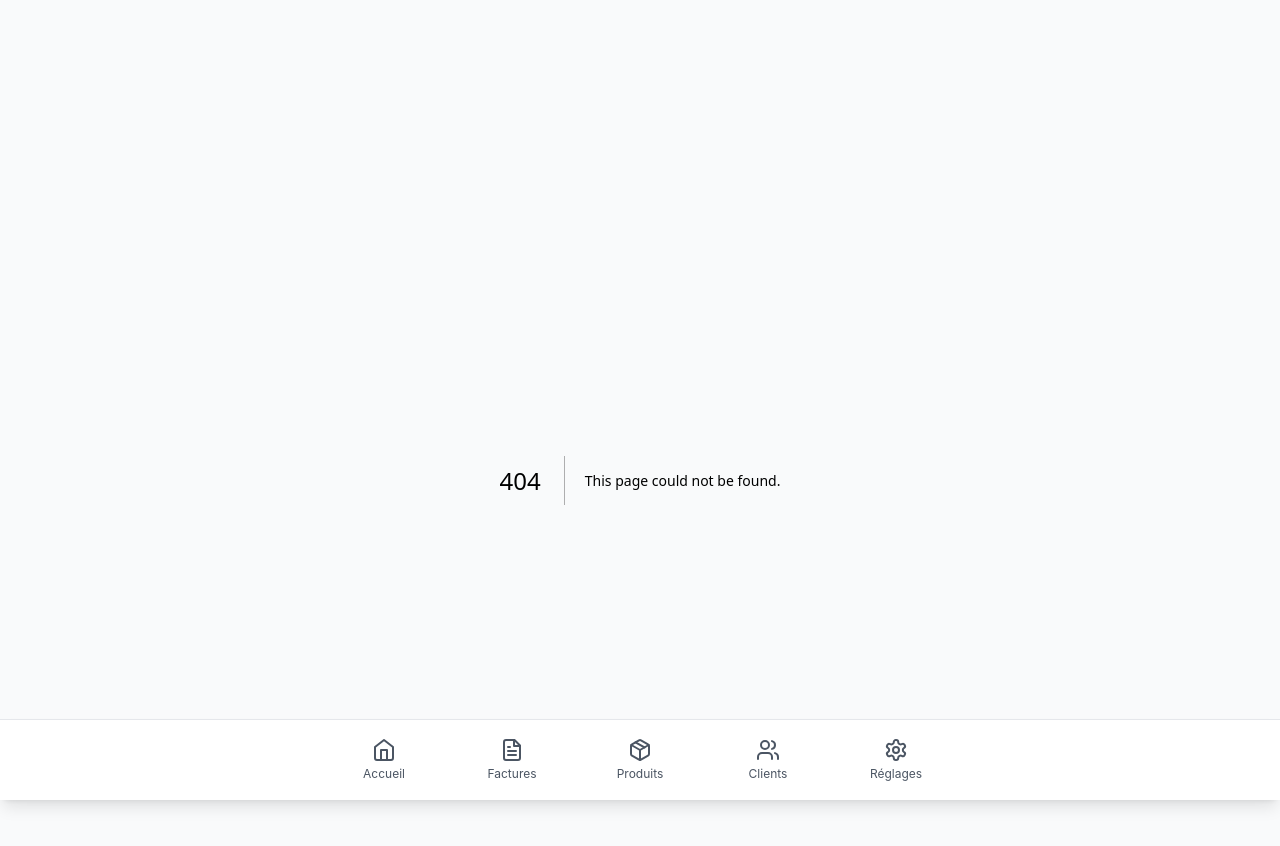
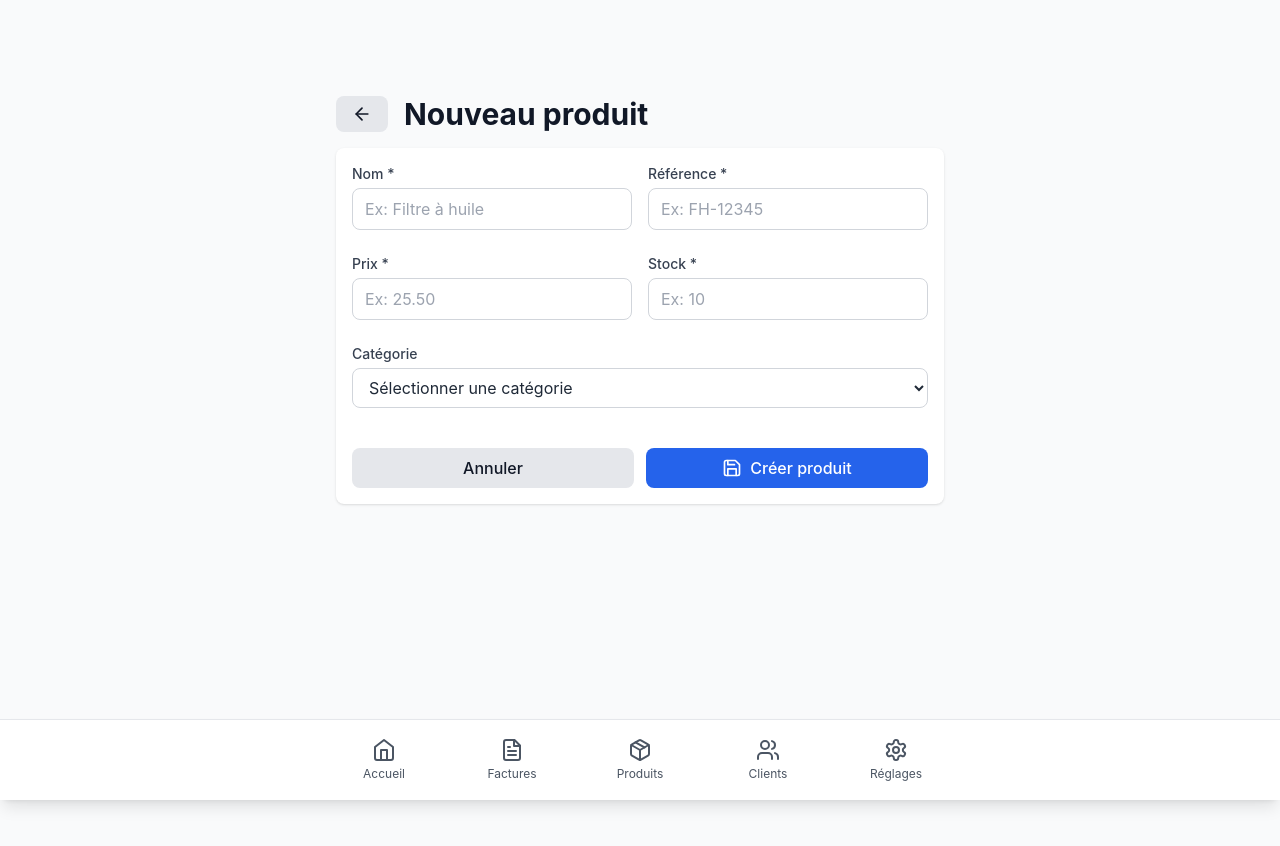
Before and after one commit to ahmedX999/FacturAuto, a Next.js app: page /produits/nouveau in a window 1280 px wide. Before the commit this address had no page. Shown: the top 846 px of the page. After the commit the page ends 800 px from the top, so only its background shows below. Built offline with nearby package versions, Linux system fonts and the light colour scheme.

Commit message:
improve ui ux

```diff
--- /dev/null
+++ b/app/clients/nouveau/page.tsx
@@ -0,0 +1,115 @@
+'use client';
+
+import { useState } from 'react';
+import { useRouter } from 'next/navigation';
+import Link from 'next/link';
+import { addClient } from '@/lib/db';
+import { useNotification } from '@/lib/store';
+import { ArrowLeft, Save } from 'lucide-react';
+
+export default function NewClient() {
+  const router = useRouter();
+  const [formData, setFormData] = useState({
+    nom: '',
+    telephone: '',
+    adresse: '',
+  });
+  const [loading, setLoading] = useState(false);
+  const { show: showNotification } = useNotification();
+
+  async function handleSubmit(e: React.FormEvent) {
+    e.preventDefault();
+
+    if (!formData.nom || !formData.telephone) {
+      showNotification('Veuillez remplir les champs obligatoires', 'error');
+      return;
+    }
+
+    setLoading(true);
+
+    try {
+      await addClient(formData);
+      showNotification('Client créé avec succès', 'success');
+      router.push('/clients');
+    } catch (error) {
+      console.error('Error:', error);
+      showNotification('Erreur lors de la création', 'error');
+    } finally {
+      setLoading(false);
+    }
+  }
+
+  return (
+    <div className="p-4 space-y-4">
+      <div className="flex items-center gap-4">
+        <Link
+          href="/clients"
+          className="btn btn-secondary"
+        >
+          <ArrowLeft size={20} />
+        </Link>
+        <h1 className="text-3xl font-bold text-gray-900">Nouveau client</h1>
+      </div>
+
+      <form onSubmit={handleSubmit} className="card space-y-6">
+        <div>
+          <label className="label">Nom *</label>
+          <input
+            type="text"
+            placeholder="Ex: Mostafa Ait Mohammed"
+            value={formData.nom}
+            onChange={(e) =>
+              setFormData({ ...formData, nom: e.target.value })
+            }
+            className="input"
+            required
+          />
+        </div>
+
+        <div>
+          <label className="label">Téléphone *</label>
+          <input
+            type="tel"
+            placeholder="Ex: 06 12 34 56 78"
+            value={formData.telephone}
+            onChange={(e) =>
+              setFormData({ ...formData, telephone: e.target.value })
+            }
+            className="input"
+            required
+          />
+        </div>
+
+        <div>
+          <label className="label">Adresse</label>
+          <textarea
+            placeholder="Ex: 123 Rue de la Paix, Casablanca"
+            value={formData.adresse}
+            onChange={(e) =>
+              setFormData({ ...formData, adresse: e.target.value })
+            }
+            className="input min-h-20 resize-none"
+            rows={3}
+          />
+        </div>
+
+        <div className="flex gap-3 pt-4">
+          <Link
+            href="/clients"
+            className="flex-1 btn btn-secondary justify-center"
+          >
+            Annuler
+          </Link>
+          <button
+            type="submit"
+            className="flex-1 btn btn-primary justify-center gap-2"
+            disabled={loading}
+          >
+            <Save size={20} />
+            {loading ? 'Création...' : 'Créer client'}
+          </button>
+        </div>
+      </form>
+    </div>
+  );
+}
--- a/app/clients/page.tsx
+++ b/app/clients/page.tsx
@@ -1,6 +1,7 @@
 'use client';
 
 import { useEffect, useState } from 'react';
+import Link from 'next/link';
 import { getAllClients, Client } from '@/lib/db';
 import { useNotification } from '@/lib/store';
 import { Edit2, Trash2, Phone, MapPin, Plus } from 'lucide-react';
@@ -140,15 +141,12 @@ export default function Clients() {
       )}
 
       {!showForm && (
-        <button
-          onClick={() => {
-            setEditingClient(null);
-            setShowForm(true);
-          }}
+        <Link
+          href="/clients/nouveau"
           className="fixed bottom-24 right-4 bg-blue-600 hover:bg-blue-700 text-white rounded-full p-4 shadow-lg transition-all hover:shadow-xl active:scale-95 z-40"
         >
           <Plus size={28} />
-        </button>
+        </Link>
       )}
     </div>
   );
--- a/app/factures/nouvelle/page.tsx
+++ b/app/factures/nouvelle/page.tsx
@@ -418,7 +418,7 @@ export default function NewInvoice() {
                   Fermer
                 </button>
                 <Link
-                  href="/clients"
+                  href="/clients/nouveau"
                   className="flex-1 btn btn-primary justify-center"
                   onClick={() => setShowNoClientsPopup(false)}
                 >
@@ -458,7 +458,7 @@ export default function NewInvoice() {
                   Fermer
                 </button>
                 <Link
-                  href="/produits"
+                  href="/produits/nouveau"
                   className="flex-1 btn btn-primary justify-center"
                   onClick={() => setShowNoProductsPopup(false)}
                 >
--- /dev/null
+++ b/app/produits/nouveau/page.tsx
@@ -0,0 +1,193 @@
+'use client';
+
+import { useState } from 'react';
+import { useRouter } from 'next/navigation';
+import Link from 'next/link';
+import { addProduct } from '@/lib/db';
+import { useNotification } from '@/lib/store';
+import { ArrowLeft, Save } from 'lucide-react';
+
+const CATEGORIES = [
+  'Moteur',
+  'Freinage',
+  'Suspension',
+  'Électrique',
+  'Carrosserie',
+  'Transmission',
+  'Refroidissement',
+  'Accessoires',
+  'Autre',
+] as const;
+
+type Category = (typeof CATEGORIES)[number];
+
+type FormData = {
+  nom: string;
+  reference: string;
+  prix: string;
+  stock: string;
+  categorie: Category | '';
+};
+
+export default function NewProduct() {
+  const router = useRouter();
+  const { show: showNotification } = useNotification();
+
+  const [formData, setFormData] = useState<FormData>({
+    nom: '',
+    reference: '',
+    prix: '',
+    stock: '',
+    categorie: '',
+  });
+
+  const [loading, setLoading] = useState(false);
+
+  async function handleSubmit(e: React.FormEvent) {
+    e.preventDefault();
+
+    // Validate required fields
+    if (!formData.nom || !formData.reference || !formData.prix || !formData.stock) {
+      showNotification('Veuillez remplir les champs obligatoires', 'error');
+      return;
+    }
+
+    const prix = parseFloat(formData.prix);
+    const stock = parseInt(formData.stock);
+
+    if (isNaN(prix) || prix <= 0) {
+      showNotification('Prix invalide', 'error');
+      return;
+    }
+
+    if (isNaN(stock) || stock < 0) {
+      showNotification('Stock invalide', 'error');
+      return;
+    }
+
+    // Ensure categorie is valid, default to 'Autre'
+    const categorie: Category =
+      CATEGORIES.includes(formData.categorie as Category) && formData.categorie
+        ? (formData.categorie as Category)
+        : 'Autre';
+
+    setLoading(true);
+
+    try {
+      await addProduct({
+        nom: formData.nom,
+        reference: formData.reference,
+        prix,
+        stock,
+        categorie,
+      });
+      showNotification('Produit créé avec succès', 'success');
+      router.push('/produits');
+    } catch (error) {
+      console.error('Error:', error);
+      showNotification('Erreur lors de la création', 'error');
+    } finally {
+      setLoading(false);
+    }
+  }
+
+  return (
+    <div className="p-4 space-y-4">
+      <div className="flex items-center gap-4">
+        <Link href="/produits" className="btn btn-secondary">
+          <ArrowLeft size={20} />
+        </Link>
+        <h1 className="text-3xl font-bold text-gray-900">Nouveau produit</h1>
+      </div>
+
+      <form onSubmit={handleSubmit} className="card space-y-6">
+        <div className="grid grid-cols-1 md:grid-cols-2 gap-4">
+          <div>
+            <label className="label">Nom *</label>
+            <input
+              type="text"
+              placeholder="Ex: Filtre à huile"
+              value={formData.nom}
+              onChange={(e) => setFormData({ ...formData, nom: e.target.value })}
+              className="input"
+              required
+            />
+          </div>
+
+          <div>
+            <label className="label">Référence *</label>
+            <input
+              type="text"
+              placeholder="Ex: FH-12345"
+              value={formData.reference}
+              onChange={(e) => setFormData({ ...formData, reference: e.target.value })}
+              className="input"
+              required
+            />
+          </div>
+        </div>
+
+        <div className="grid grid-cols-1 md:grid-cols-2 gap-4">
+          <div>
+            <label className="label">Prix *</label>
+            <input
+              type="number"
+              placeholder="Ex: 25.50"
+              value={formData.prix}
+              onChange={(e) => setFormData({ ...formData, prix: e.target.value })}
+              className="input"
+              step="0.01"
+              min="0"
+              required
+            />
+          </div>
+
+          <div>
+            <label className="label">Stock *</label>
+            <input
+              type="number"
+              placeholder="Ex: 10"
+              value={formData.stock}
+              onChange={(e) => setFormData({ ...formData, stock: e.target.value })}
+              className="input"
+              min="0"
+              required
+            />
+          </div>
+        </div>
+
+        <div>
+          <label className="label">Catégorie</label>
+          <select
+            value={formData.categorie}
+            onChange={(e) =>
+              setFormData({ ...formData, categorie: e.target.value as Category })
+            }
+            className="input"
+          >
+            <option value="">Sélectionner une catégorie</option>
+            {CATEGORIES.map((cat) => (
+              <option key={cat} value={cat}>
+                {cat}
+              </option>
+            ))}
+          </select>
+        </div>
+
+        <div className="flex gap-3 pt-4">
+          <Link href="/produits" className="flex-1 btn btn-secondary justify-center">
+            Annuler
+          </Link>
+          <button
+            type="submit"
+            className="flex-1 btn btn-primary justify-center gap-2"
+            disabled={loading}
+          >
+            <Save size={20} />
+            {loading ? 'Création...' : 'Créer produit'}
+          </button>
+        </div>
+      </form>
+    </div>
+  );
+}
--- a/app/produits/page.tsx
+++ b/app/produits/page.tsx
@@ -1,6 +1,7 @@
 'use client';
 
 import { useEffect, useState } from 'react';
+import Link from 'next/link';
 import { getAllProducts, getProductsByCategory, Product } from '@/lib/db';
 import { formatCurrency } from '@/lib/utils';
 import { useNotification } from '@/lib/store';
@@ -185,15 +186,12 @@ export default function Products() {
         tooltip="Nouveau produit"
       /> */}
       {!showForm && (
-        <button
-          onClick={() => {
-            setEditingProduct(null);
-            setShowForm(true);
-          }}
+        <Link
+          href="/produits/nouveau"
           className="fixed bottom-24 right-4 bg-blue-600 hover:bg-blue-700 text-white rounded-full p-4 shadow-lg transition-all hover:shadow-xl active:scale-95 z-40"
         >
           <Plus size={28} />
-        </button>
+        </Link>
       )}
     </div>
   );
```
